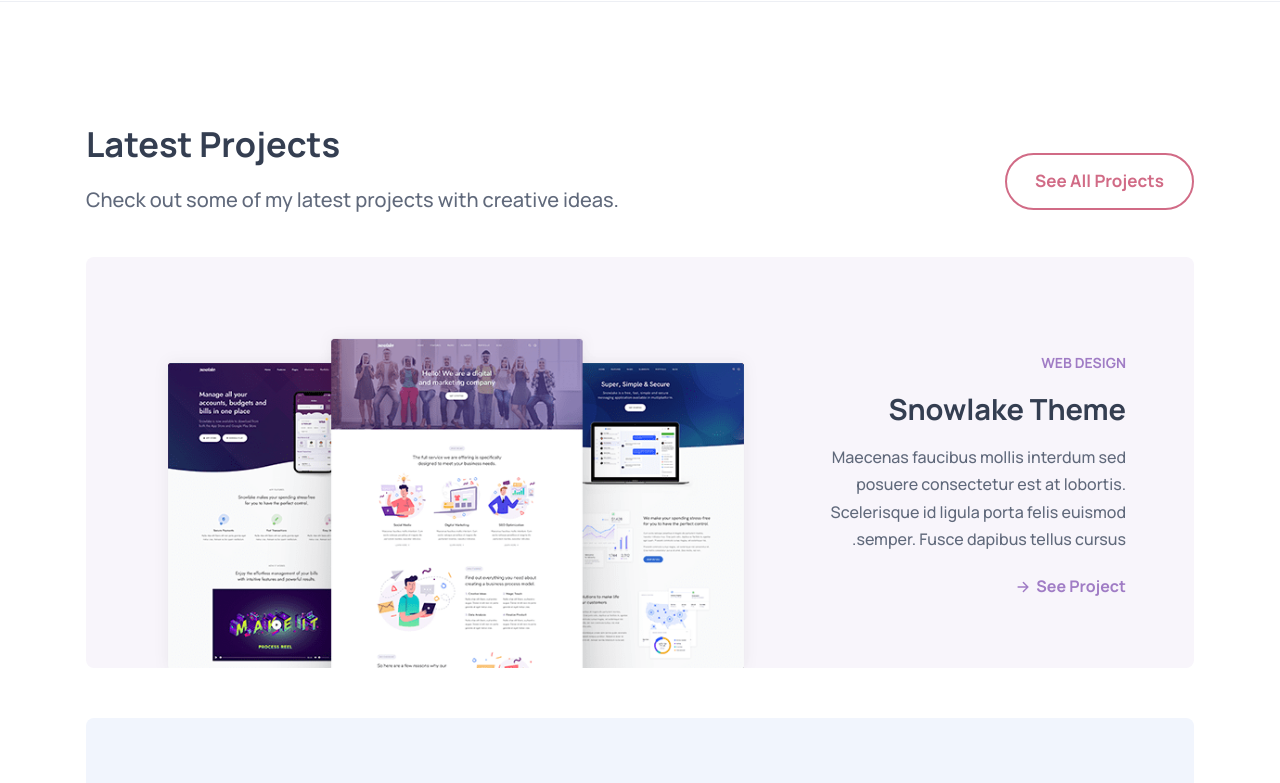
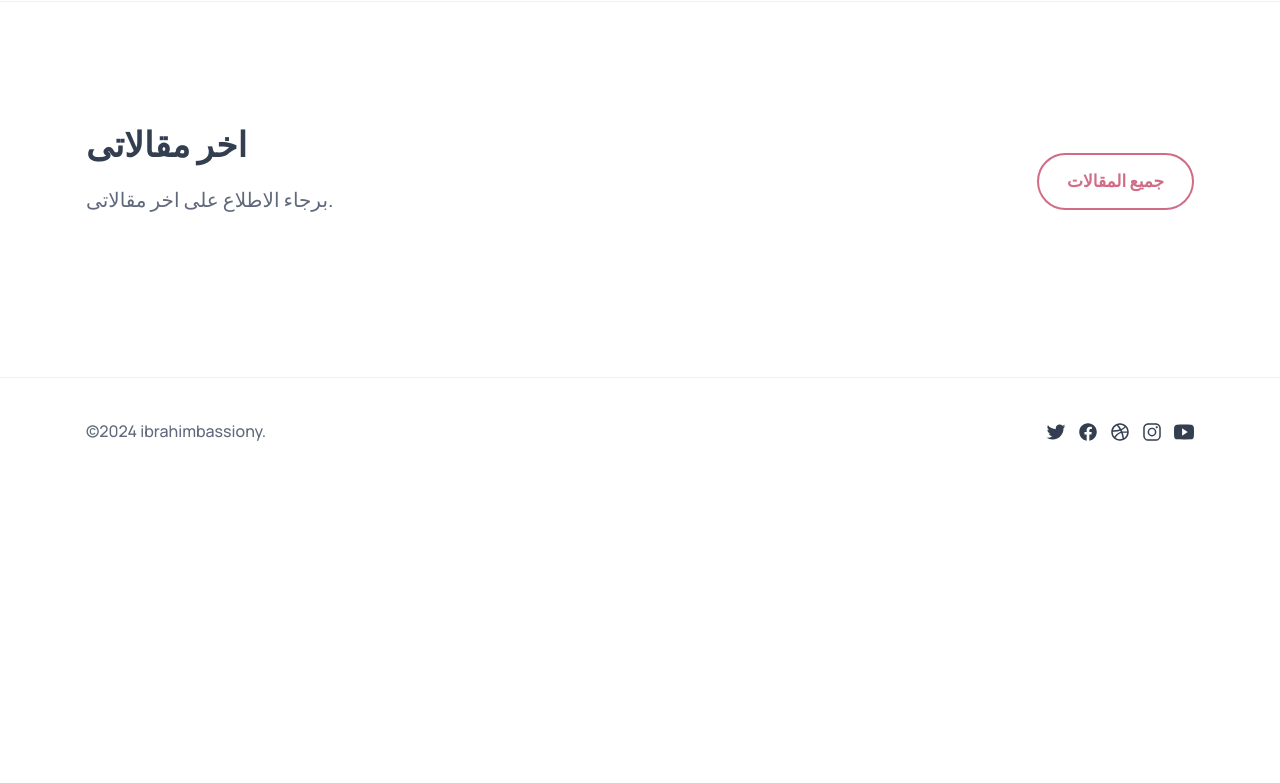
Before and after one commit to IbrahimBassiony5/ahmedbassiony, a plain HTML site: page index.html in a window 1280 px wide. Shown: the part 1580-2363 px from the top of the page. After the commit the page ends 2065 px from the top, so only its background shows below. Drawn offline with nearby package versions, Linux system fonts and the light colour scheme.

Commit message:
Add files via upload

```diff
--- a/index.html
+++ b/index.html
@@ -65,7 +65,7 @@
         <div class="wrapper">
           <a href="mailto:info@email.com" class="contact-link">info@email.com</a>
 
-          <a href="tel:001234567890" class="contact-link">00 (123) 456 78 90</a>
+          <a href="tel:001234567890" class="contact-link"> 01556798500 </a>
         </div>
 
         <a href="#" class="logo">
@@ -338,17 +338,18 @@
           <div class="title-wrapper" data-reveal="top">
 
             <div>
-              <h2 class="h2 section-title" id="project-label">Latest Projects</h2>
+              <h2 class="h2 section-title" id="project-label">اخر مقالاتى</h2>
 
               <p class="section-text">
-                Check out some of my latest projects with creative ideas.
+                برجاء الاطلاع على اخر مقالاتى.
               </p>
             </div>
 
-            <a href="#" class="btn btn-secondary">See All Projects</a>
+            <a href="#" class="btn btn-secondary">جميع المقالات</a>
 
           </div>
 
+<!--
           <ul class="grid-list">
 
             <li>
@@ -480,10 +481,9 @@
 
 
 
-      <!--
         - #CONTACT
       -->
-
+<!--
       <section class="section contact" aria-label="contact">
         <div class="container">
 
@@ -521,11 +521,10 @@
           </div>
 
         </div>
-      </section>
+      </section>-->
 
     </article>
   </main>
-
 
 
 
@@ -538,7 +537,7 @@
     <div class="container">
 
       <p class="copyright">
-        © 2022 codewithsadee. All rights reserved.
+        ©2024 ibrahimbassiony.
       </p>
 
       <ul class="social-list">
```
